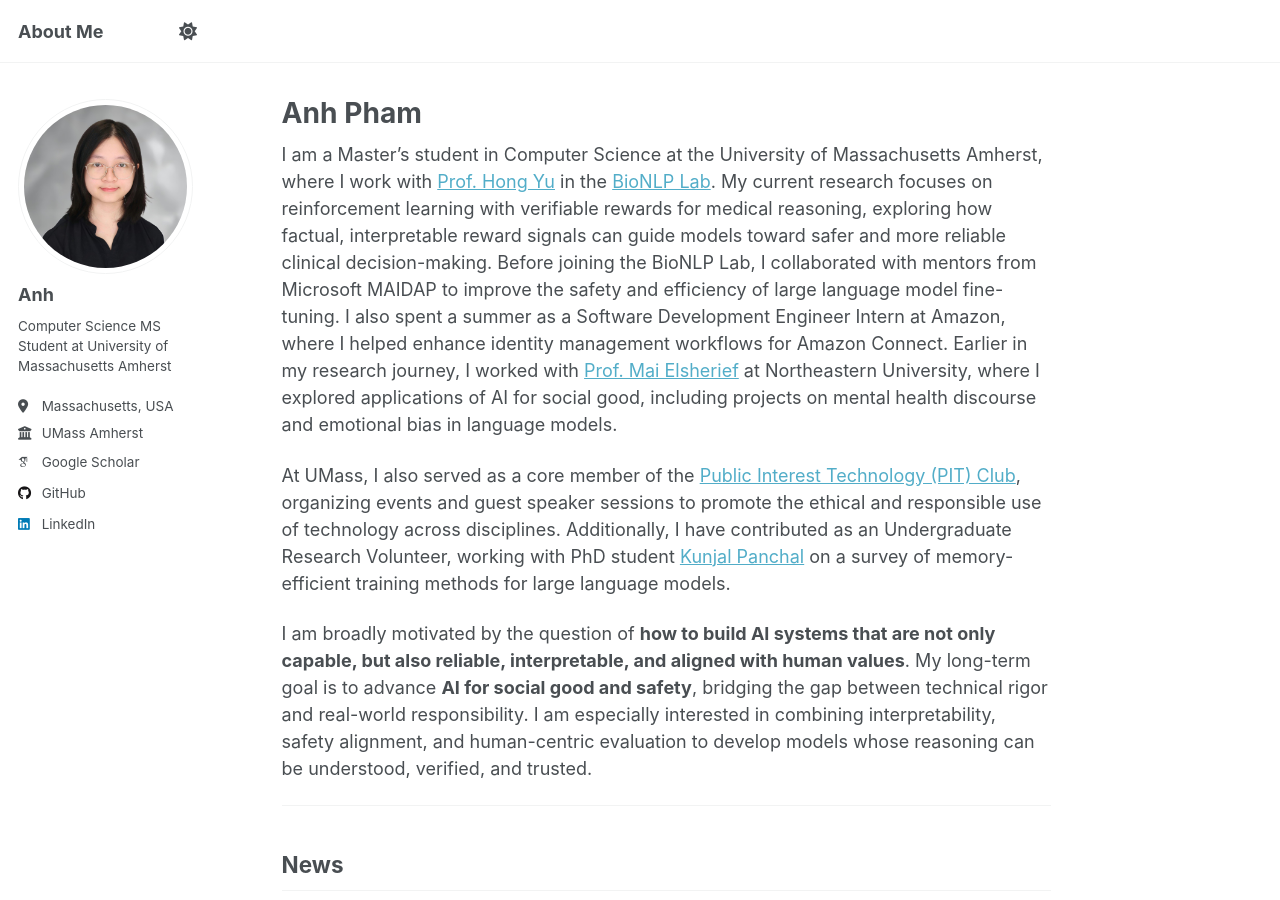
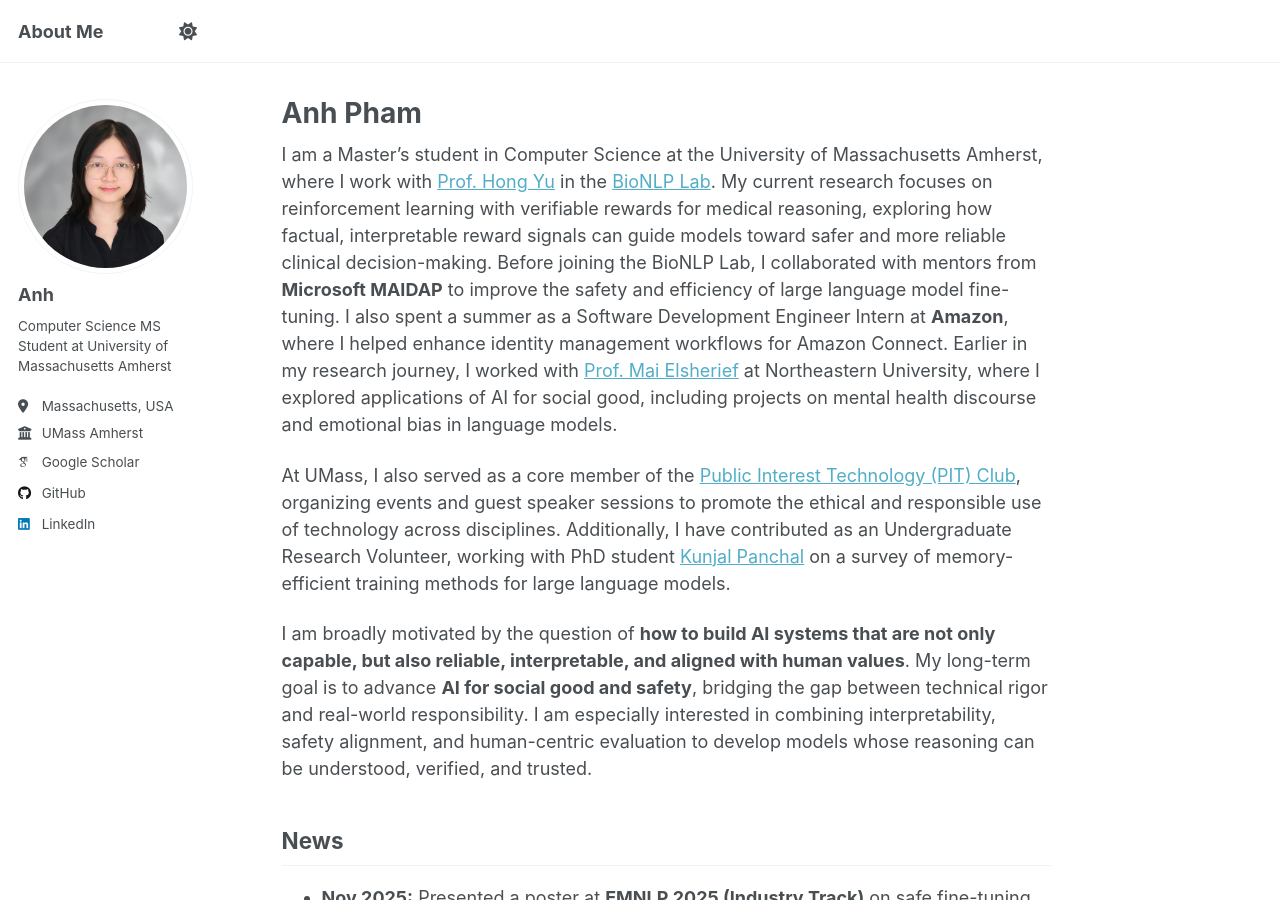
Before and after one commit to ShadowMuffin25/shadowmuffin25.github.io, a Jekyll site: the page built from _pages/about.md, in a window 1280 px wide and 900 px high. Built offline with Jekyll 4.4.1, drawn with Linux system fonts in a browser that asks for light colours; some web fonts are replaced; a script that is not in the unit is left out.

```diff
--- a/_pages/about.md
+++ b/_pages/about.md
@@ -7,13 +7,12 @@ redirect_from:
   - /about.html
 ---
 
-I am a Master’s student in Computer Science at the University of Massachusetts Amherst, where I work with [Prof. Hong Yu](https://www.cics.umass.edu/about/directory/hong-yu) in the [BioNLP Lab](https://bio-nlp.github.io/index.html). My current research focuses on reinforcement learning with verifiable rewards for medical reasoning, exploring how factual, interpretable reward signals can guide models toward safer and more reliable clinical decision-making. Before joining the BioNLP Lab, I collaborated with mentors from Microsoft MAIDAP to improve the safety and efficiency of large language model fine-tuning. I also spent a summer as a Software Development Engineer Intern at Amazon, where I helped enhance identity management workflows for Amazon Connect. Earlier in my research journey, I worked with [Prof. Mai Elsherief](https://www.maielsherief.com/) at Northeastern University, where I explored applications of AI for social good, including projects on mental health discourse and emotional bias in language models.
+I am a Master’s student in Computer Science at the University of Massachusetts Amherst, where I work with [Prof. Hong Yu](https://www.cics.umass.edu/about/directory/hong-yu) in the [BioNLP Lab](https://bio-nlp.github.io/index.html). My current research focuses on reinforcement learning with verifiable rewards for medical reasoning, exploring how factual, interpretable reward signals can guide models toward safer and more reliable clinical decision-making. Before joining the BioNLP Lab, I collaborated with mentors from **Microsoft MAIDAP** to improve the safety and efficiency of large language model fine-tuning. I also spent a summer as a Software Development Engineer Intern at **Amazon**, where I helped enhance identity management workflows for Amazon Connect. Earlier in my research journey, I worked with [Prof. Mai Elsherief](https://www.maielsherief.com/) at Northeastern University, where I explored applications of AI for social good, including projects on mental health discourse and emotional bias in language models.
 
 At UMass, I also served as a core member of the [Public Interest Technology (PIT) Club](https://sites.google.com/umass.edu/pitumass?usp=share_link), organizing events and guest speaker sessions to promote the ethical and responsible use of technology across disciplines. Additionally, I have contributed as an Undergraduate Research Volunteer, working with PhD student [Kunjal Panchal](https://astuary.github.io/Kunjal/) on a survey of memory-efficient training methods for large language models.
 
 I am broadly motivated by the question of **how to build AI systems that are not only capable, but also reliable, interpretable, and aligned with human values**. My long-term goal is to advance **AI for social good and safety**, bridging the gap between technical rigor and real-world responsibility. I am especially interested in combining interpretability, safety alignment, and human-centric evaluation to develop models whose reasoning can be understood, verified, and trusted.
 
----
 
 ## News
 - **Nov 2025:** Presented a poster at **EMNLP 2025 (Industry Track)** on safe fine-tuning on a budget, in collaboration with Microsoft MAIDAP.
@@ -26,7 +25,6 @@ I am broadly motivated by the question of **how to build AI systems that are not
 - **Sept 2023:** Gave a lightning talk at the [National Early Research Scholars Program (ERSP) Conference 2023](https://sites.google.com/ucsd.edu/ersp/about/2023-ersp-national-conference-virtual).
 
 
----
 
 ## Selected Publications
 
@@ -45,13 +43,11 @@ I am broadly motivated by the question of **how to build AI systems that are not
    Bangzhao Shu*, Isha Joshi*, Melissa Karnaze, **Anh C. Pham**, Ishita Kakkar, Sindhu Kothe, Arpine Hovasapian, Mai ElSherief
    [Preprint](https://arxiv.org/pdf/2509.09593)
 
----
 
 ## Teaching Assistant
 - **Fall 2025** (CS485) Intro to Natural Language Processing
 - **Spring 2025** (CS373) Intro to Computer Graphics
 
----
 
 ## Contact
 - **Email:** acpham [at] umass [dot] edu
```
